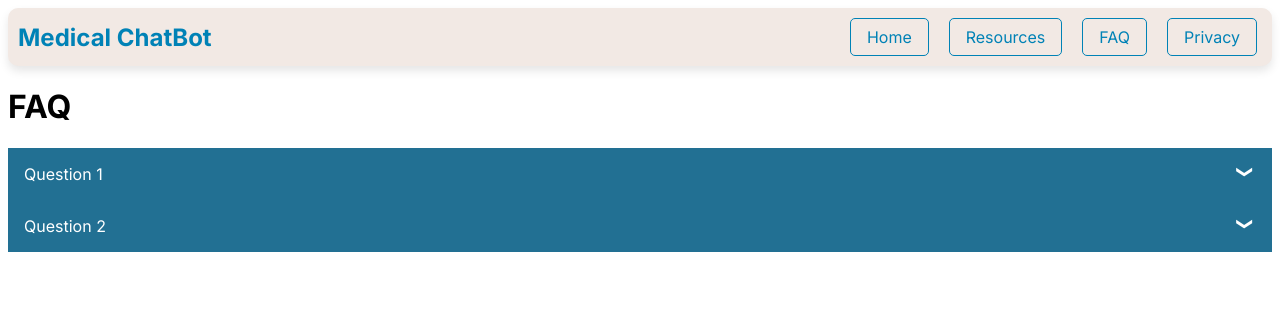
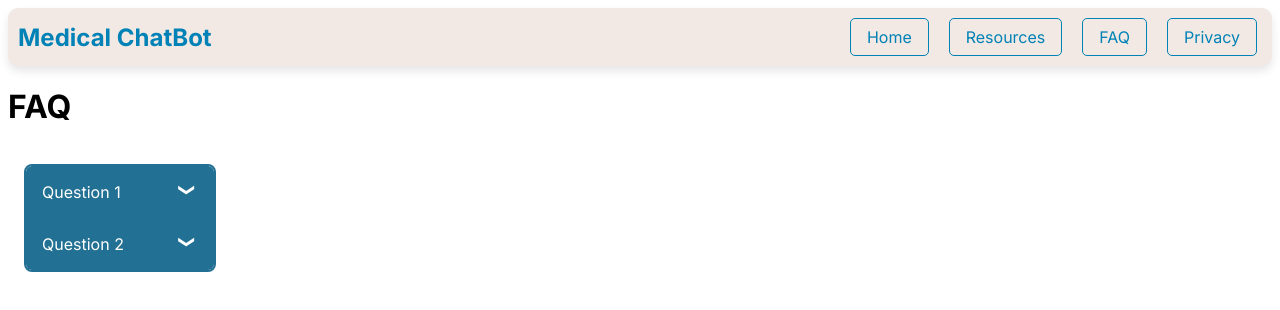
Before and after one commit to BriLo0916/HackRpiProject2023, a Next.js app in the folder frontend/: page /faq in a window 1280 px wide. Shown: the top 310 px of the page. Built offline with nearby package versions, Linux system fonts and the light colour scheme.

Commit message:
fix styling for faq accordion

```diff
--- a/frontend/src/app/faq/page.js
+++ b/frontend/src/app/faq/page.js
@@ -4,7 +4,8 @@ function Page() {
   return (
   <>
     <h1>FAQ</h1>
-    <section className="accordion">
+    <div className={styles["accordion-container"]}>
+      <section className={styles["accordion"]}>
         <div className={styles["tab"]}>
           <input type="checkbox" name="accordion-1" id="cb1" />
           <label htmlFor="cb1" className={styles["tab__label"]}>Question 1</label>
@@ -20,6 +21,7 @@ function Page() {
         </div>
       </div>
     </section>
+  </div>
 
   </>);
 
--- a/frontend/src/app/faq/page.module.css
+++ b/frontend/src/app/faq/page.module.css
@@ -1,15 +1,12 @@
 
-.accordion {
-  display: grid;
-  place-content: center;
-  grid-template-columns: repeat(auto-fit, min(100%, 30rem));
-  min-height: 90vh;
+.accordion-container {
+  min-height: 75vh;
   place-items: start;
   gap: 1rem;
   margin: 0;
   padding: 1rem;
   color: #227093;
-  background: #eee;
+  /* background: #eee; */
 }
 
 /* Core styles/functionality */
@@ -65,9 +62,6 @@
   padding: 0.5rem 1rem;
   font-size: 0.75rem;
 }
-.accordion--radio {
-  background: #ff5252;
-}
 
 /* Arrow animation */
 .tab input:not(:checked) + .tab__label:hover::after {
```
Lines whose indentation alone changed are shown as unchanged.
